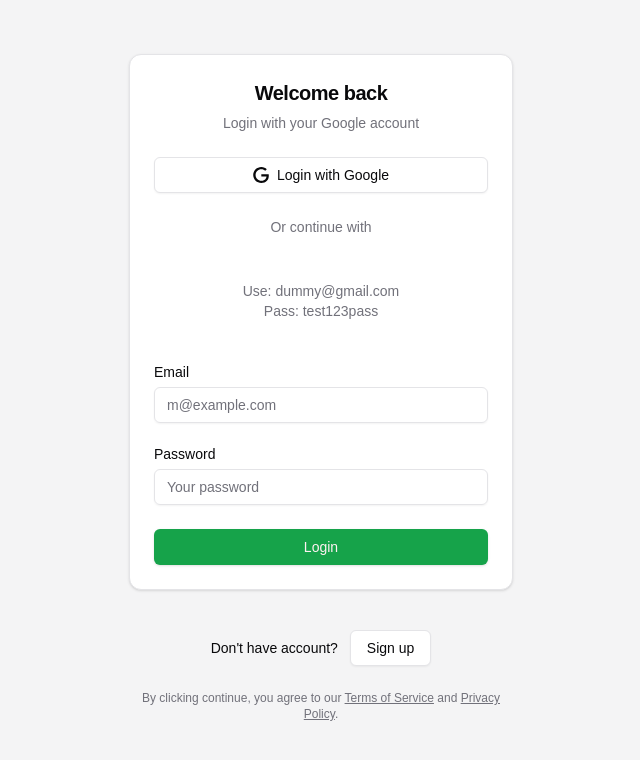
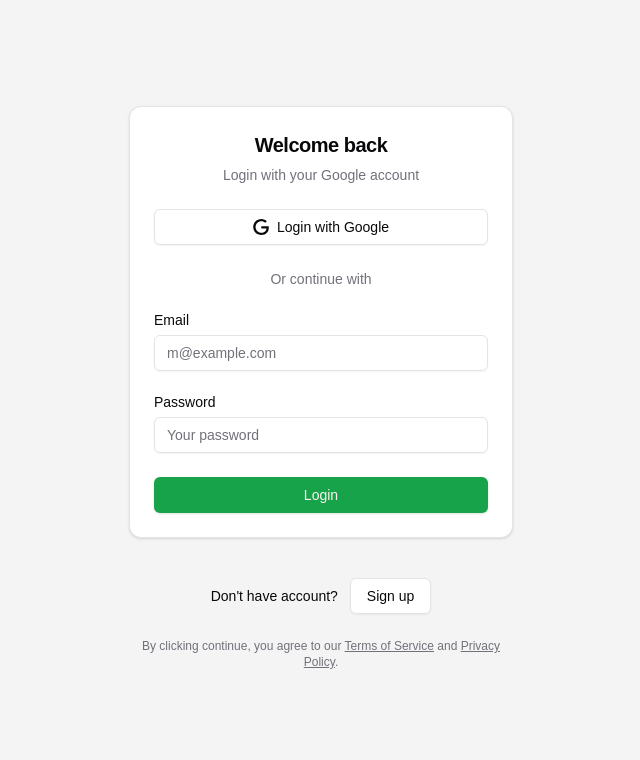
Before and after one commit to codecollab123/codecollab-frontend, a Next.js app: page /auth/login in a window 1280 px wide. Shown: the top 760 px of the page, without its empty margins (319-959 px from the left). Built offline with nearby package versions, Linux system fonts and the light colour scheme; no server answers; sample sign-in values are in the browser's storage.

Commit message:
fix: Hardcoded test credentials exposed in UI (Issue ID: YIQHZRMG)

```diff
--- a/src/app/auth/login/page.tsx
+++ b/src/app/auth/login/page.tsx
@@ -239,12 +239,6 @@ export default function LoginPage() {
               {/* Password//: <span className="font-medium">testabc</span> */}
               {/* </p> */}
               {/* </div> */}
-              <div className="relative text-center text-sm">
-                <span className="relative px-2 text-muted-foreground">
-                  <div>Use: dummy@gmail.com</div>
-                  <div>Pass: test123pass</div>
-                </span>
-              </div>
 
               <div className="grid gap-6">
                 <div className="grid gap-2">
```
